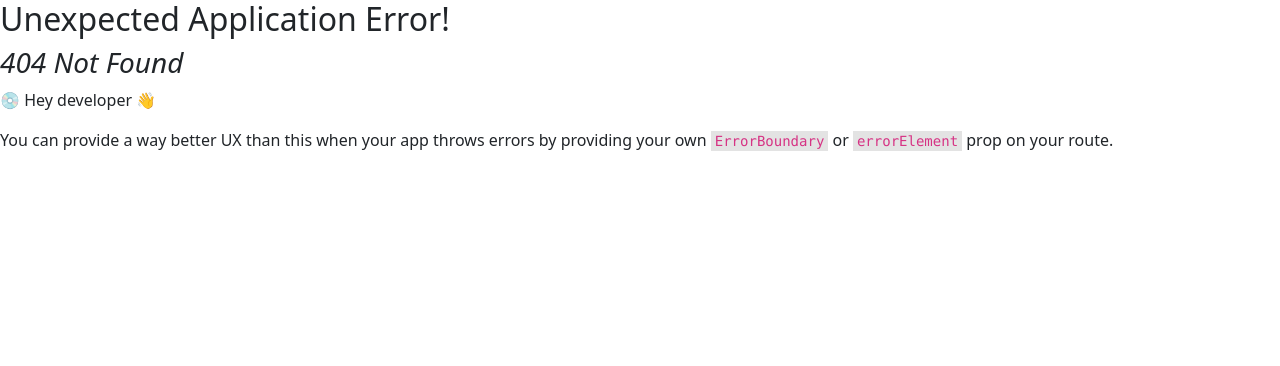
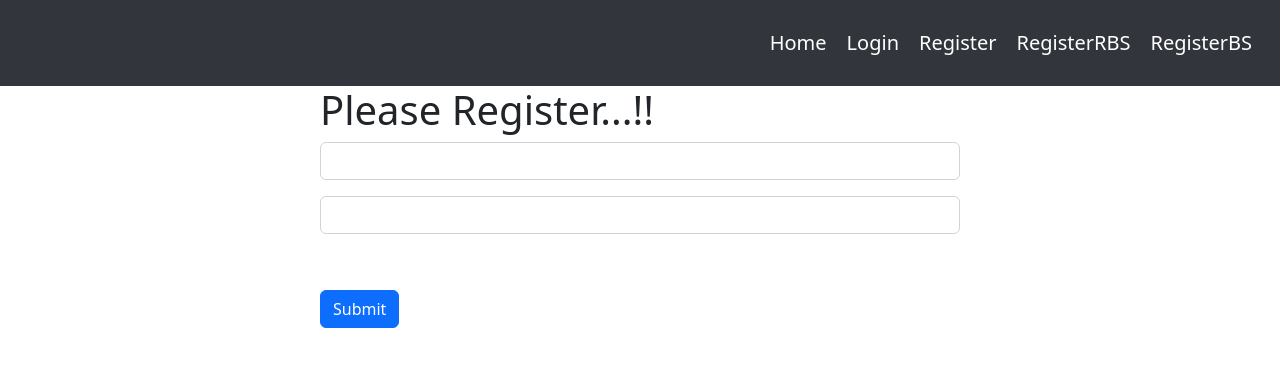
Before and after one commit to ali1924/m10-email-password-auth, a React (Vite) app: page /register-bs in a window 1280 px wide. Before the commit this address had no page. Shown: the top 366 px of the page. Built offline with nearby package versions, Linux system fonts and the light colour scheme.

Commit message:
Register bootstrap components done

```diff
--- a/src/components/Header/Header.jsx
+++ b/src/components/Header/Header.jsx
@@ -9,6 +9,7 @@ const Header = () => {
             <Link to='/login'>Login</Link>
             <Link to='/register'>Register</Link>
             <Link to='/register-rbs'>RegisterRBS</Link>
+            <Link to='/register-bs'>RegisterBS</Link>
         </nav>
     );
 };
--- /dev/null
+++ b/src/components/RegisterBS/RegisterBS.jsx
@@ -0,0 +1,28 @@
+import React from 'react';
+
+const RegisterBS = () => {
+    const handleRegister = (event) => {
+        event.preventDefault();
+        const email = event.target.email.value;
+        const password = event.target.password.value;
+        console.log(email, password);
+    }
+    return (
+        <div className='w-50 mx-auto'>
+            <h1>Please Register...!!</h1>
+            <form onSubmit={handleRegister}>
+                <div className="mb-3">
+                    <input type="email" name="email" className="form-control" id="exampleInputEmail1" aria-describedby="emailHelp"/>
+                </div>
+                <div className="mb-3">
+                    <input type="password" name="password" className="form-control" id="exampleInputPassword1"/>
+                </div>
+                <div className="mb-3 form-check">
+                </div>
+                <button type="submit" className="btn btn-primary">Submit</button>
+            </form>
+        </div>
+    );
+};
+
+export default RegisterBS;
--- a/src/main.jsx
+++ b/src/main.jsx
@@ -9,6 +9,7 @@ import Home from './components/Home/Home'
 import Login from './components/Login/Login'
 import Register from './components/Register/Register'
 import RegisterRBS from './components/RegisterRBS/RegisterRBS'
+import RegisterBS from './components/RegisterBS/RegisterBS';
 const router = createBrowserRouter([
   {
     path: '/',
@@ -29,6 +30,10 @@ const router = createBrowserRouter([
       {
         path: '/register-rbs',
         element:<RegisterRBS></RegisterRBS>
+      },
+      {
+        path: '/register-bs',
+        element:<RegisterBS></RegisterBS>
       }
     ]
   }
```
Also changed, not shown: src/components/RegisterBS/RegisterBS..css (added).
